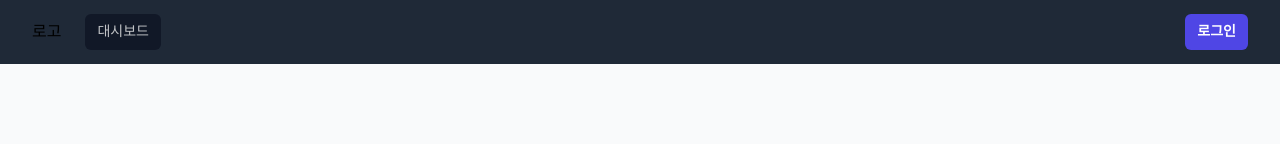
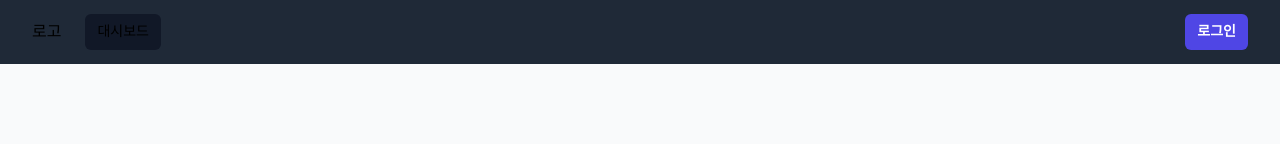
Before and after one commit to jiyxxn/react-mbti-test, a React (Vite) app: page / in a window 1280 px wide. Shown: the top 144 px of the page. Built offline with nearby package versions, Linux system fonts and the light colour scheme; a web font is replaced by a local one.

Commit message:
🎨 Styling : tailwind config 수정

```diff
--- a/tailwind.config.js
+++ b/tailwind.config.js
@@ -2,11 +2,6 @@
 export default {
   content: ['./index.html', './src/**/*.{js,ts,jsx,tsx}'],
   theme: {
-    textColor: {
-      white: '#fefefe',
-      black: '#333333',
-      gray: '#C1C3C6',
-    },
     color: {
       white: '#fefefe',
       black: '#333333',
```
